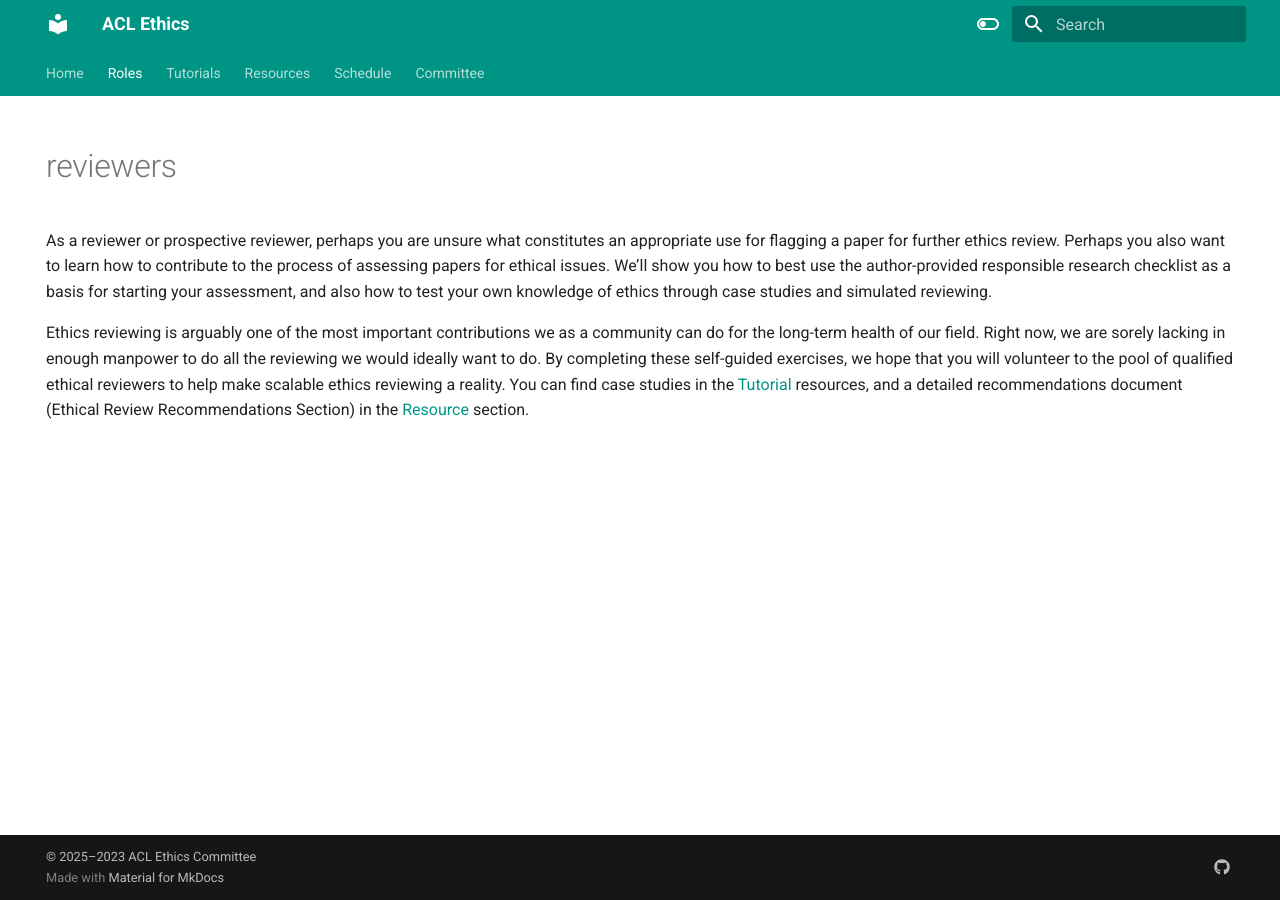
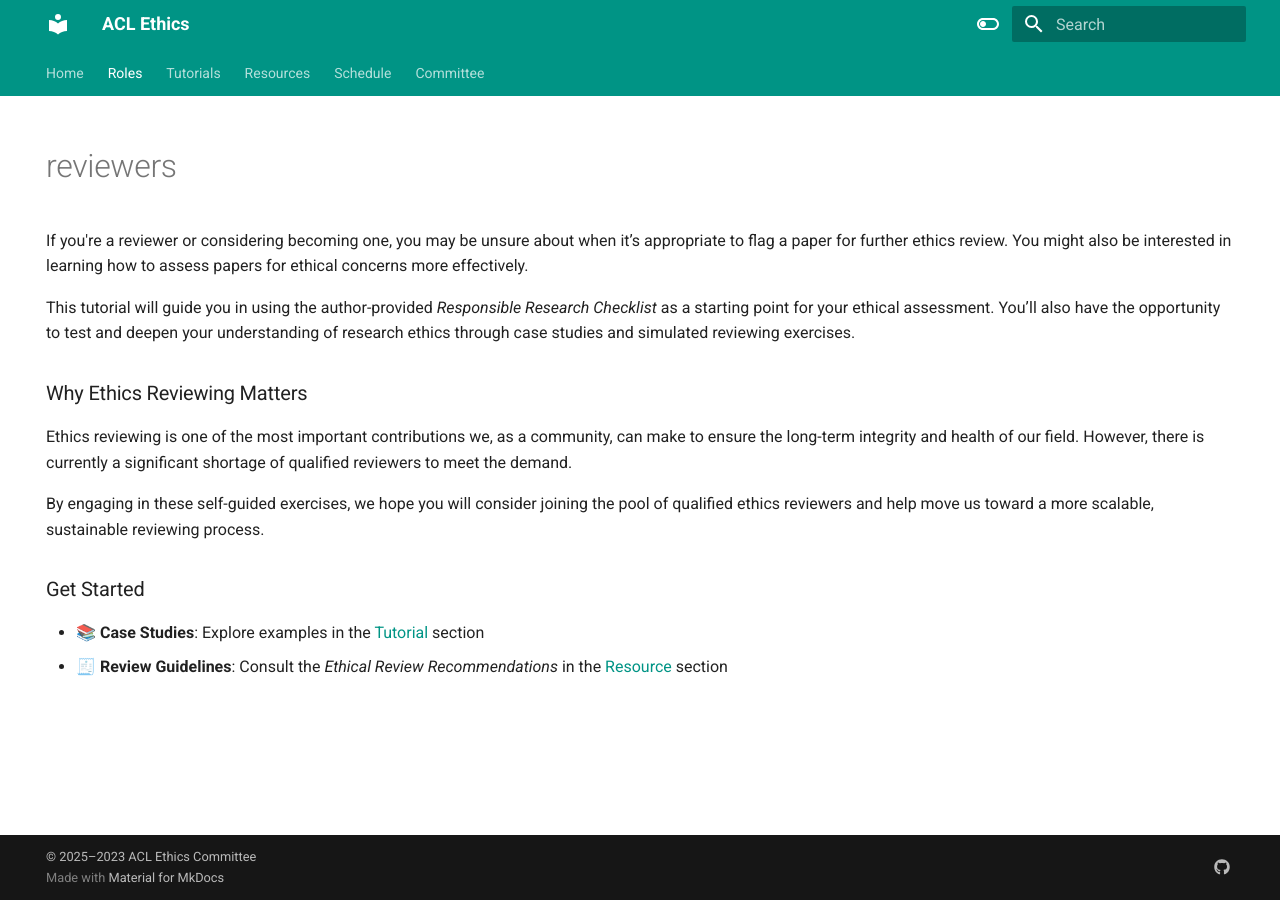
Before and after one commit to knmnyn/ethics-website, an MkDocs documentation site: the page built from docs/roles/reviewers.md, in a window 1280 px wide. Built offline with MkDocs 1.6.1 and Material for MkDocs 9.7.7, drawn with Linux system fonts in a browser that asks for light colours.

Commit message:
Update reviewers.md

```diff
--- a/docs/roles/reviewers.md
+++ b/docs/roles/reviewers.md
@@ -3,6 +3,17 @@ hide:
   - navigation
   - toc
 ---
-As a reviewer or prospective reviewer, perhaps you are unsure what constitutes an appropriate use for flagging a paper for further ethics review. Perhaps you also want to learn how to contribute to the process of assessing papers for ethical issues. We’ll show you how to best use the author-provided responsible research checklist as a basis for starting your assessment, and also how to test your own knowledge of ethics through case studies and simulated reviewing.
+If you're a reviewer or considering becoming one, you may be unsure about when it’s appropriate to flag a paper for further ethics review. You might also be interested in learning how to assess papers for ethical concerns more effectively.
 
-Ethics reviewing is arguably one of the most important contributions we as a community can do for the long-term health of our field. Right now, we are sorely lacking in enough manpower to do all the reviewing we would ideally want to do. By completing these self-guided exercises, we hope that you will volunteer to the pool of qualified ethical reviewers to help make scalable ethics reviewing a reality. You can find case studies in the [Tutorial](https://ethics.aclweb.org/tutorials/) resources, and a detailed recommendations document (Ethical Review Recommendations Section) in the [Resource](https://ethics.aclweb.org/resources/) section.
+This tutorial will guide you in using the author-provided *Responsible Research Checklist* as a starting point for your ethical assessment. You’ll also have the opportunity to test and deepen your understanding of research ethics through case studies and simulated reviewing exercises.
+
+### Why Ethics Reviewing Matters
+
+Ethics reviewing is one of the most important contributions we, as a community, can make to ensure the long-term integrity and health of our field. However, there is currently a significant shortage of qualified reviewers to meet the demand.
+
+By engaging in these self-guided exercises, we hope you will consider joining the pool of qualified ethics reviewers and help move us toward a more scalable, sustainable reviewing process.
+
+### Get Started
+
+- 📚 **Case Studies**: Explore examples in the [Tutorial](https://ethics.aclweb.org/tutorials/) section
+- 🧾 **Review Guidelines**: Consult the *Ethical Review Recommendations* in the [Resource](https://ethics.aclweb.org/resources/) section
```
